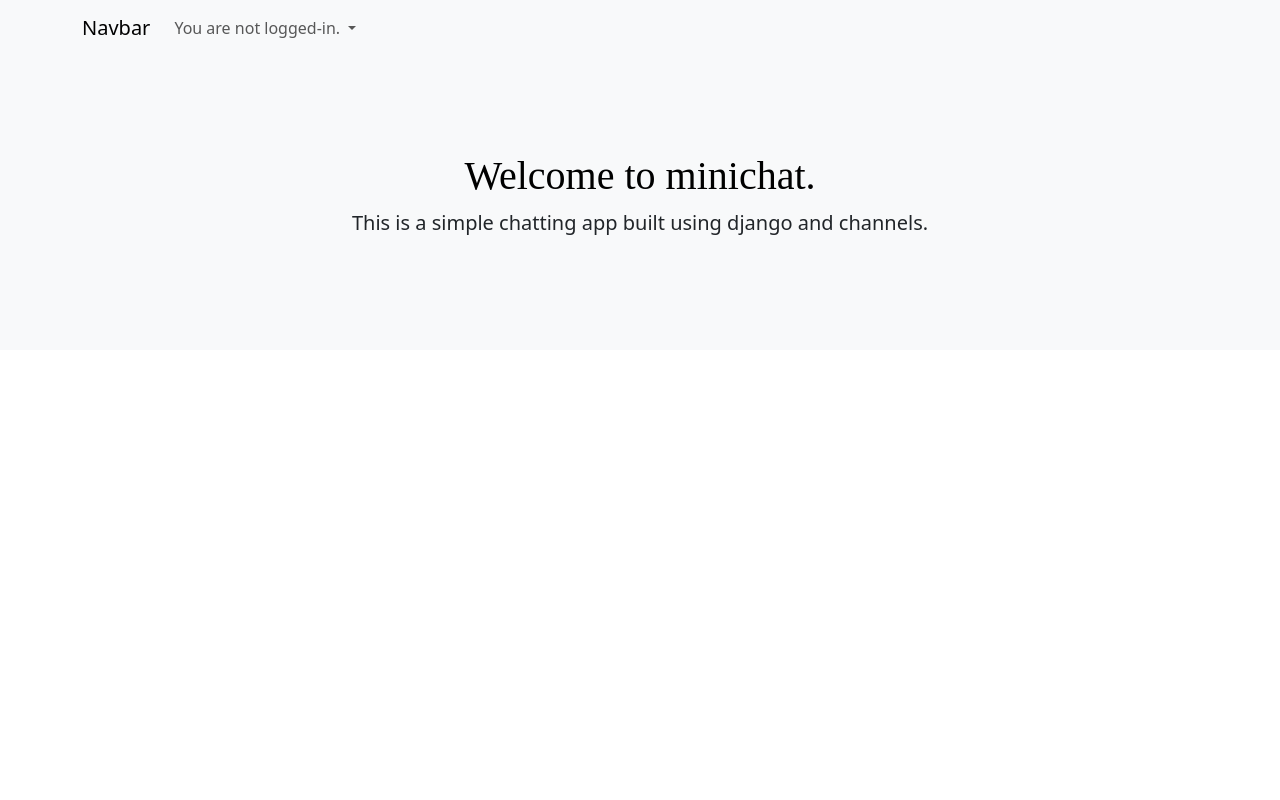
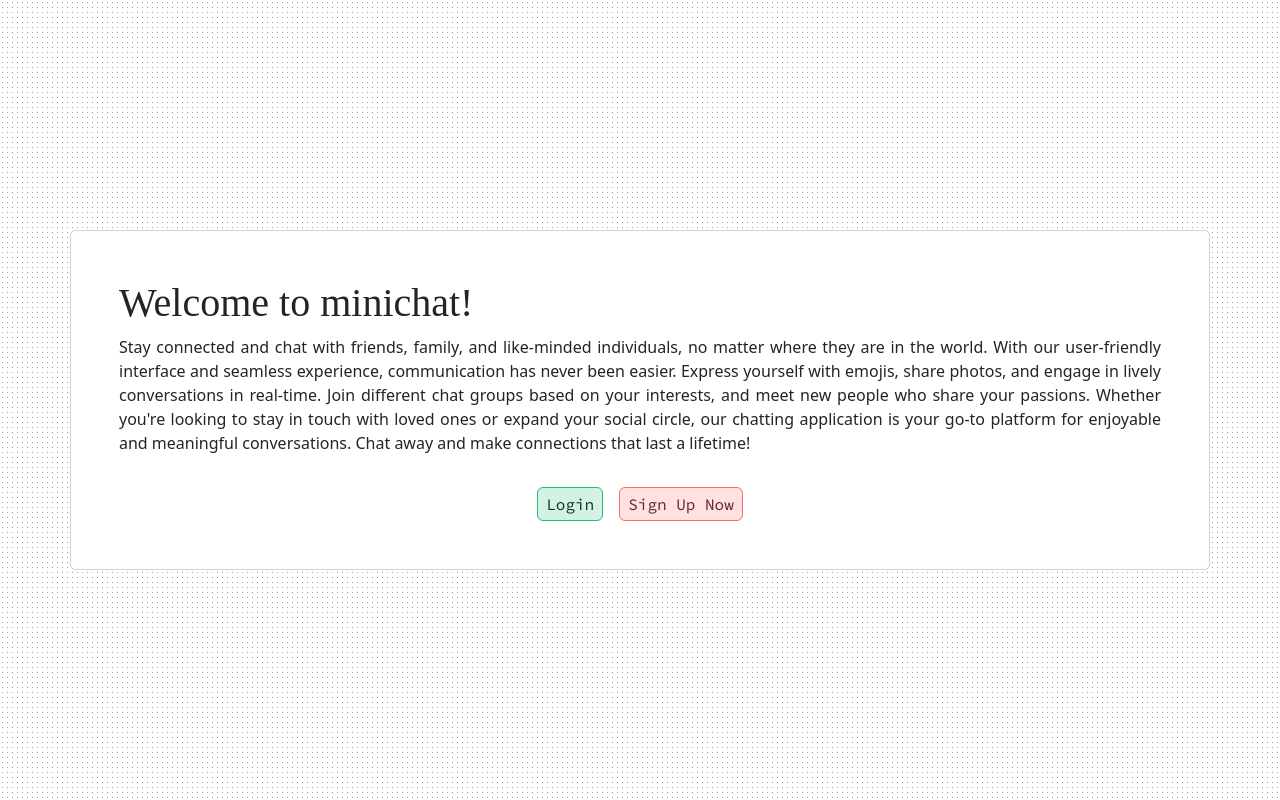
Before and after one commit to thisisjab/minichat-django, a Django app: template core/templates/pages/index.html in a window 1280 px wide. Run offline with Django 5.2, Linux system fonts and the light colour scheme; the template is opened without the code that fills it, so the values that code supplies are empty; some libraries are stand-ins or nearby versions; some web fonts are replaced.

Commit message:
feat(pages): redeisng index page

```diff
--- a/core/static/css/main.css
+++ b/core/static/css/main.css
@@ -19,13 +19,80 @@ h6 {
     font-family: RobotoFlex, 'Times New Roman', Times, serif;
 }
 
-p, a {
+p {
     font-family: RobotoFlex, system-ui;
 }
 
+a {
+    font-family: SourceCode, system-ui;
+}
+
 :root {
-    --primary: #40A2E3;
-    --second-primary: #0D9276;
-    --second-primary-lighter: #BBE2EC;
-    --light: #FFF6E9;
+    --primary: #FF6969;
+    --primary-hover: #ffb4b4;
+    --primary-darker: #662a2a;
+    --primary-lighter: #ffe1e1;
+    --second-primary: #21BF73;
+    --second-primary-hover: #90dfb9;
+    --second-primary-darker: #0a3922;
+    --second-primary-lighter: #d3f2e3;
+    --pale: #FFF6E9;
+    --gray: #dee2e6;
+    --gray-hover: #ced4da;
+    --gray-darker: #495057;
+    --gray-lighter: #e9ecef;
+
+    /* Buttons */
+    --button-padding-x: .5rem;
+    --button-padding-y: .25rem;
 }
+
+.button {
+    border: 1px solid gray;
+    border-radius: var(--bs-border-radius);
+    padding: var(--button-padding-y) var(--button-padding-x);
+    text-decoration: none;
+    transition: all ease-in-out .05s;
+}
+
+.primary-button {
+    background-color: var(--primary-lighter);
+    color: var(--primary-darker);
+    border-color: var(--primary);
+}
+
+.primary-button:hover {
+    background-color: var(--primary-hover);
+    border-color: var(--primary-darker);
+
+}
+
+.second-primary-button {
+    background-color: var(--second-primary-lighter);
+    color: var(--second-primary-darker);
+    border-color: var(--second-primary);
+}
+
+.second-primary-button:hover {
+    background-color: var(--second-primary-hover);
+    border-color: var(--second-primary-darker);
+}
+
+.gray-button {
+    background-color: var(--gray-lighter);
+    color: var(--gray-darker);
+    border-color: var(--gray-darker);
+}
+
+.gray-button:hover {
+    background-color: var(--gray-hover);
+    border-color: var(--gray-darker);
+}
+
+
+#index-main {
+    min-height: 100vh;
+    background-image: url(../svg/background-pattern.svg);
+    background-repeat: repeat;
+    background-size: 5px 5px;
+}
--- a/core/templates/pages/index.html
+++ b/core/templates/pages/index.html
@@ -1,11 +1,24 @@
 {% extends 'base.html' %}
+{% block navbar %}{% endblock navbar %}
 {% block main %}
-<div class="p-5 text-center bg-body-tertiary">
-    <div class="container py-5">
-        <h1 class="text-body-emphasis">Welcome to minichat.</h1>
-        <p class="col-lg-8 mx-auto lead">
-            This is a simple chatting app built using django and channels.
-        </p>
+<div id="index-main" class="d-flex flex-column justify-content-center align-items-center">
+    <div class="container">
+        <div class="row">
+            <div class="col-12 card py-5 px-5 d-flex flex-column">
+                <h1>Welcome to minichat!</h1>
+                <p style="text-align: justify;" class="lh-base">Stay connected and chat with friends, family, and like-minded
+                    individuals, no matter where they are in the world. With our user-friendly interface and seamless
+                    experience, communication has never been easier. Express yourself with emojis, share photos, and
+                    engage in lively conversations in real-time. Join different chat groups based on your interests, and
+                    meet new people who share your passions. Whether you're looking to stay in touch with loved ones or
+                    expand your social circle, our chatting application is your go-to platform for enjoyable and
+                    meaningful conversations. Chat away and make connections that last a lifetime!</p>
+                <div class="col-12 d-flex flex-row gap-3 justify-content-center mt-3">
+                    <a class="button second-primary-button" href="{% url 'login' %}">Login</a>
+                    <a class="button primary-button" href="#">Sign Up Now</a>
+                </div>
+            </div>
+        </div>
     </div>
 </div>
 {% endblock main %}
```
